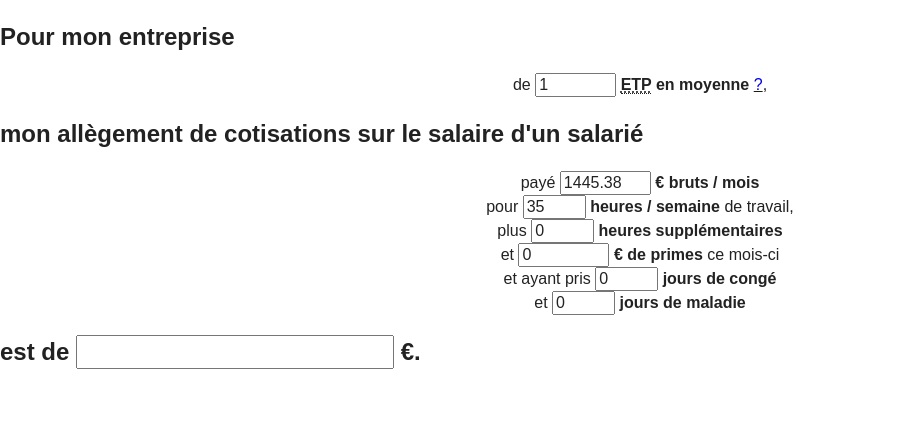
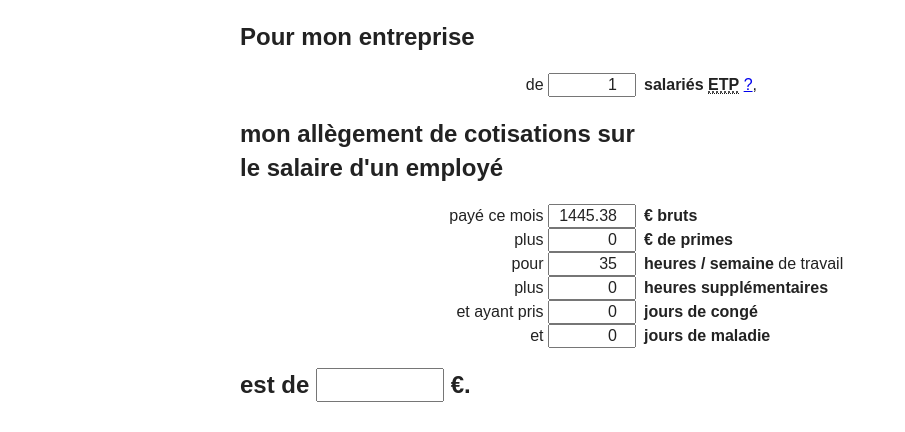
Before and after one commit to betagouv/allegement-fillon, a plain HTML site: page index.html in a window 1280 px wide. Shown: the whole page, without its empty margins (0-905 px from the left). Drawn offline with Linux system fonts and the light colour scheme.

Commit message:
Improve layout
Simplify wording

```diff
--- a/index.html
+++ b/index.html
@@ -18,19 +18,54 @@
 				font-weight: bold;
 			}
 
-			div {
-				display: block;
-				text-align: center;
+			body {
+				display: table;
+				width: 50em;
+				margin: auto;
+			}
+
+			h2 {
+				column-span: all;
+			}
+
+			.entry {
+				display: table-row
+			}
+
+			input {
+				width: 5em;
+			}
+
+			.input, .label {
+				display: table-cell;
+				width: 40%;
+			}
+
+			.input, input {
+				text-align: right;
+			}
+
+			.input {
+				padding-right: .25em;
+			}
+
+			.label {
+				padding-left: .25em;
+				text-align: left;
 			}
 		</style>
 	</head>
 	<body>
 		<h2>Pour mon entreprise</h2>
-		<div>
+		<div class="entry">
+			<div class="input">
 				de
 				<input name="taille" type="number" min="0" placeholder="1" value="1" step="1" max="9999"/>
-			<label for="taille"><abbr title="Équivalent Temps Plein">ETP</abbr> en moyenne</label>
+			</div>
+			<div class="label">
+				<label for="taille">salariés <abbr title="Équivalent Temps Plein">ETP</abbr></label>
 				<a class="help" href="https://wiki.openfisca.fr/index.php/Taille_d%27entreprise" title="Moyenne sur l'année, au prorata du temps plein.">?</a>,
+			</div>
 		</div>
 		<!--
 		si taille >= 50 :
@@ -55,36 +90,62 @@
 		- [La cotisation est obligatoire](http://travail-emploi.gouv.fr/informations-pratiques,89/fiches-pratiques,91/conges-et-absences-du-salarie,114/les-conges-payes,1035.html#sommaire_1).
 		- Les entreprises qui doivent cotiser à une caisse spécifique sont [bâtiment et travaux publics, intermittents du spectacle et dockers](http://travail-emploi.gouv.fr/informations-pratiques,89/fiches-pratiques,91/conges-et-absences-du-salarie,114/les-conges-payes,1035.html#sommaire_8).
 		-->
-		<h2>mon allègement de cotisations sur le salaire d'un salarié</h2>
-		<div>
-			payé
+
+		<h2>mon allègement de cotisations sur le salaire d'un employé</h2>
+
+		<div class="entry">
+			<div class="input">
+				payé ce mois
 				<input type="number" min="0" max="99999" value="1445.38" step="50" placeholder="1445,38" name="brut" />
-			<label for="brut">€&nbsp;bruts&nbsp;/&nbsp;mois</label>
 			</div>
-		<div>
+			<div class="label">
+				<label for="brut">€&nbsp;bruts</label>
+			</div>
+		</div>
+		<div class="entry">
+			<div class="input">
+				plus
+				<input type="number" min="0" max="99999" value="0" step="100" placeholder="0" name="primes" />
+			</div>
+			<div class="label">
+				<label for="primes">€ de primes</label>
+			</div>
+		</div>
+		<div class="entry">
+			<div class="input">
 				pour
 				<input type="number" min="0" max="48" value="35" step="1" placeholder="35" name="heures" />
-			<label for="heures">heures&nbsp;/&nbsp;semaine</label> de travail,
 			</div>
-		<div>
+			<div class="label">
+				<label for="heures">heures&nbsp;/&nbsp;semaine</label> de travail
+			</div>
+		</div>
+		<div class="entry">
+			<div class="input">
 				plus
 				<input type="number" min="0" max="48" value="0" step="1" placeholder="0" name="heuresSup" />
+			</div>
+			<div class="label">
 				<label for="heuresSup">heures supplémentaires</label>
 			</div>
-		<div>
-			et
-			<input type="number" min="0" max="99999" value="0" step="100" placeholder="0" name="primes" />
-			<label for="primes">€ de primes</label> ce mois-ci
 		</div>
-		<div>
+		<div class="entry">
+			<div class="input">
 				et ayant pris
 				<input type="number" min="0" max="30" value="0" step="1" placeholder="0" name="congés" />
+			</div>
+			<div class="label">
 				<label for="maladie">jours de congé</label>
 			</div>
-		<div>
+		</div>
+		<div class="entry">
+			<div class="input">
 				et
 				<input type="number" min="0" max="30" value="0" step="1" placeholder="0" name="maladie" />
+			</div>
+			<div class="label">
 				<label for="maladie">jours de maladie</label>
+			</div>
 		</div>
 
 		<h2>est de <input readonly name="fillon" /> €.</h2>
```
Lines whose indentation alone changed are shown as unchanged.
